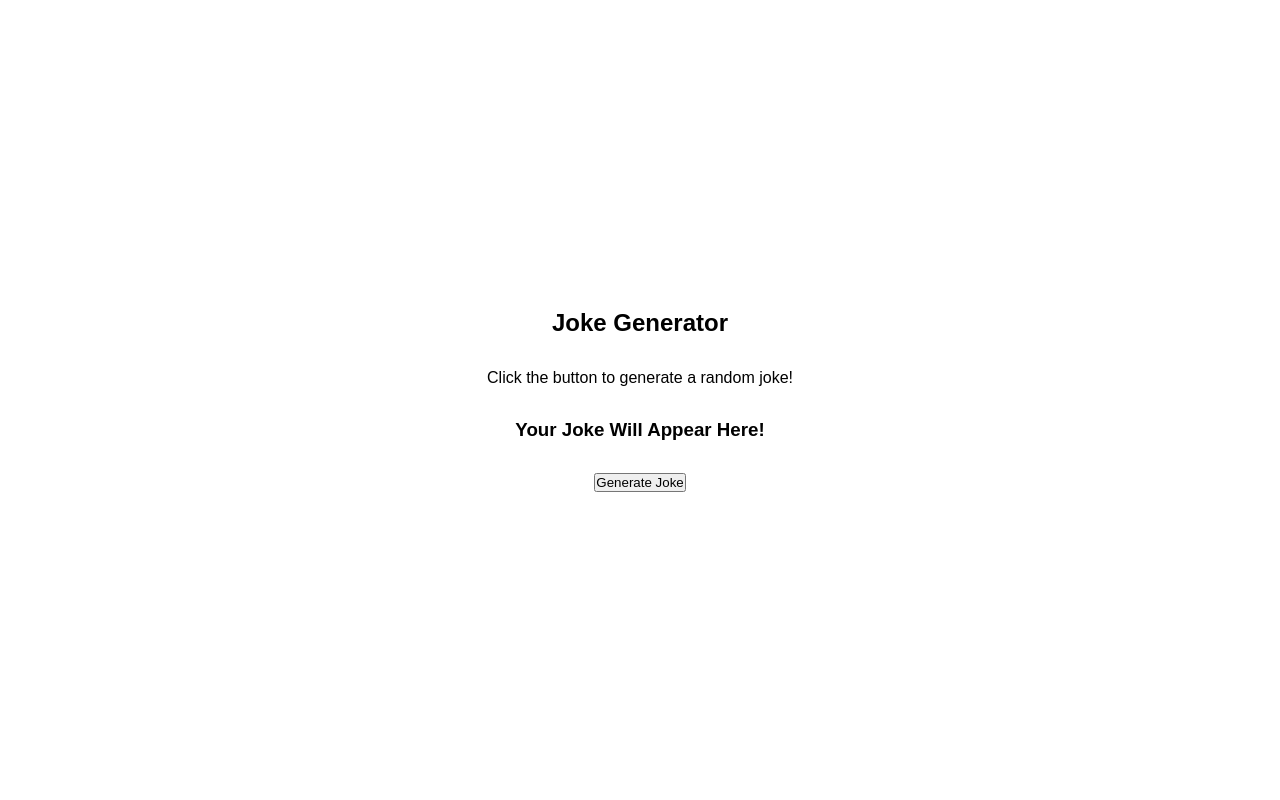
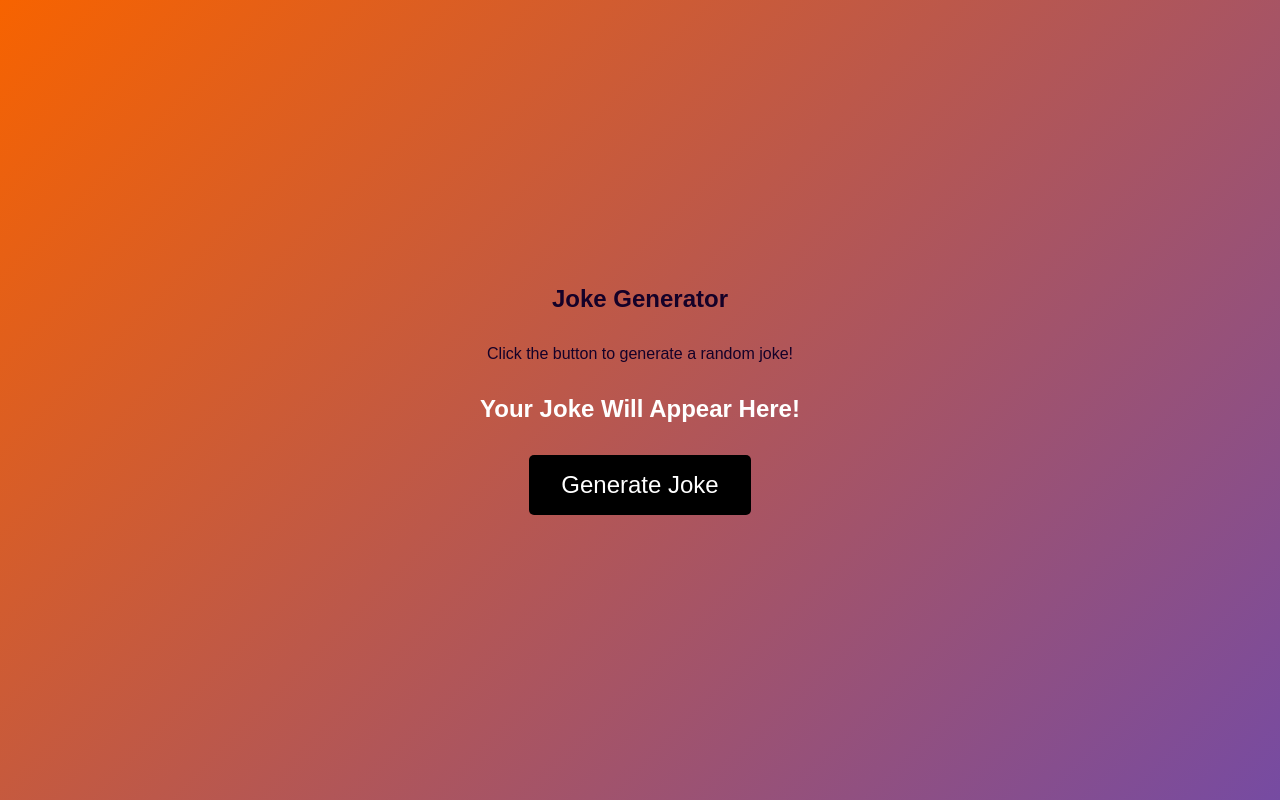
Before and after one commit to oliviahaliulin/290-OliviaHaliulin-HW11, a plain HTML site: page index.html in a window 1280 px wide. Drawn offline with Linux system fonts and the light colour scheme.

Commit message:
css complete error fixed

```diff
--- a/css/styles.css
+++ b/css/styles.css
@@ -3,6 +3,7 @@
     padding: 0;
     box-sizing: border-box;
     font-family: 'Poppins', sans-serif;
+    color: #140128;
 }
 
 div {
@@ -12,7 +13,27 @@ div {
     align-items: center;
     gap: 2rem;
     height: 100vh;
+    background: linear-gradient(135deg, #f76300, #764ba2);
 
 
 
 }
+
+button {
+    padding: 1rem 2rem;
+    font-size: 1.5rem;
+    color: #ffffff;
+    background-color: #000000;
+    border: none;
+    border-radius: 5px;
+    cursor: pointer;
+    transition: background-color 0.3s ease;
+
+}
+
+h3 {
+    font-size: 1.5rem;
+    color: #fff;
+    text-align: center;
+    max-width: 600px;
+}
--- a/js/script.js
+++ b/js/script.js
@@ -16,12 +16,17 @@ async function getData() {
   }
 
   const response = await fetch("https://v2.jokeapi.dev/joke/Any?blacklistFlags=nsfw,religious,political,racist,sexist,explicit&type=single");
+
+  if (response.ok) {
   const data = await response.json();
 
   console.log("Full API response:", data);
 
   resultText.textContent = data.joke;
   statusText.textContent = "Joke loaded.";
+  } else {
+    showError("Failed to fetch joke. Please try again.");
+    }
 
   if (button) {
     button.disabled = false;
```
